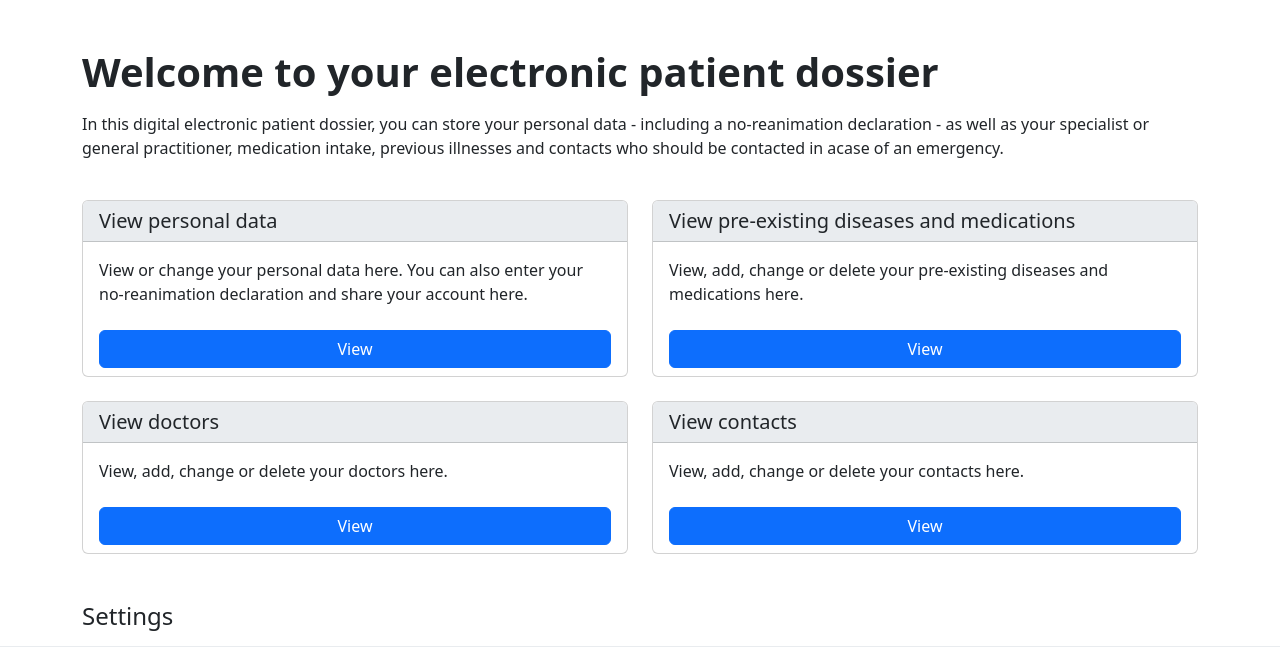
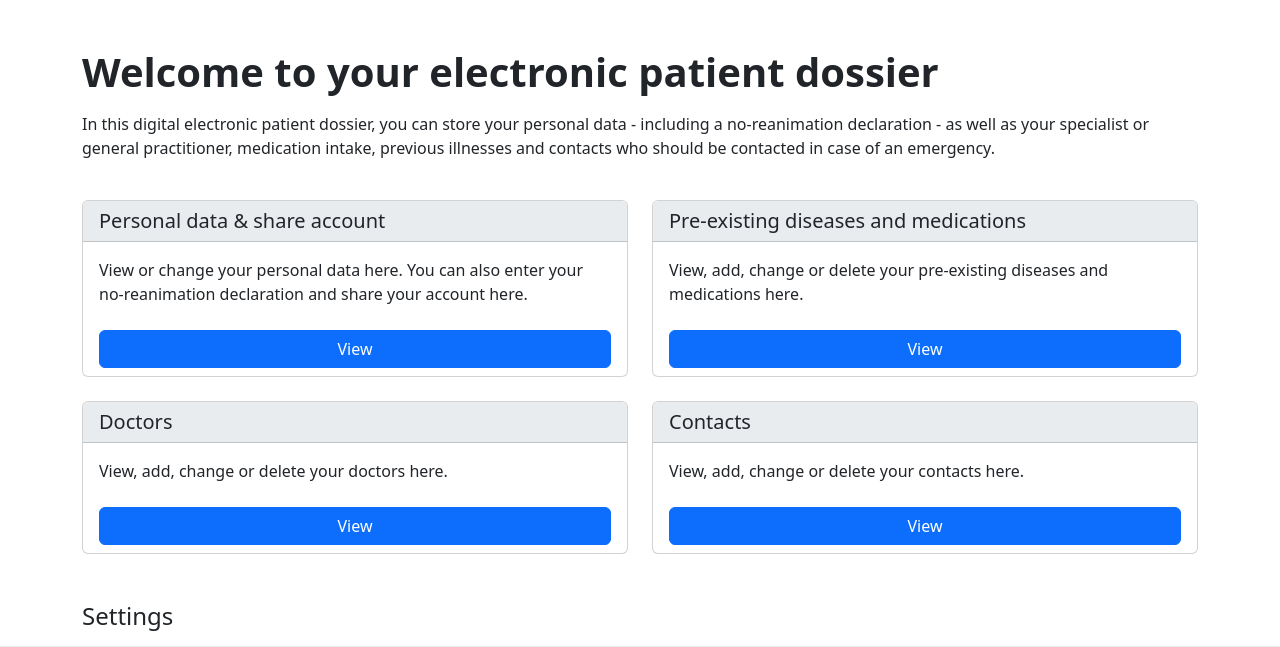
Before and after one commit to puma13992/digial-patient, a Django app: page /profile/ in a window 1280 px wide. Shown: the part 90-737 px from the top of the page. Run offline with Django 3.2, Linux system fonts and the light colour scheme; the visitor is signed in with stand-in values (Sample User, id 1).

Commit message:
Correct spelling and add some text in profile.html

```diff
--- a/templates/profile.html
+++ b/templates/profile.html
@@ -1,11 +1,9 @@
 {% extends "base.html" %}
 {% load static %}
-
 
 {% block title %}
 <title>Personal patient dossier</title>
 {% endblock %}
-
 
 {% block content %}
 
@@ -19,7 +17,7 @@
         <p class="my-3">
             In this digital electronic patient dossier, you can store your personal data
             - including a no-reanimation declaration - as well as your specialist or general practitioner,
-            medication intake, previous illnesses and contacts who should be contacted in acase of an emergency.
+            medication intake, previous illnesses and contacts who should be contacted in case of an emergency.
         </p>
       </div>
     </div>
@@ -31,7 +29,7 @@
             <div class="col-lg-6 col-md-6 col-sm-12 card-group mt-4">
                 <div class="card">
                     <div class="card-header h5 bg-body-secondary">
-                        View personal data
+                        Personal data & share account
                     </div>
                     <div class="card-body">
                         <p class="card-text">
@@ -47,7 +45,7 @@
             <div class="col-lg-6 col-md-6 col-sm-12 card-group mt-4">
                 <div class="card">
                     <div class="card-header h5 bg-body-secondary">
-                        View pre-existing diseases and medications
+                        Pre-existing diseases and medications
                     </div>
                     <div class="card-body">
                         <p class="card-text">
@@ -62,7 +60,7 @@
             <div class="col-lg-6 col-md-6 col-sm-12 card-group mt-4">
                 <div class="card">
                     <div class="card-header h5 bg-body-secondary">
-                        View doctors
+                        Doctors
                     </div>
                     <div class="card-body">
                         <p class="card-text">
@@ -77,7 +75,7 @@
             <div class="col-lg-6 col-md-6 col-sm-12 card-group mt-4">
                 <div class="card">
                     <div class="card-header h5 bg-body-secondary">
-                        View contacts
+                        Contacts
                     </div>
                     <div class="card-body">
                         <p class="card-text">
```
